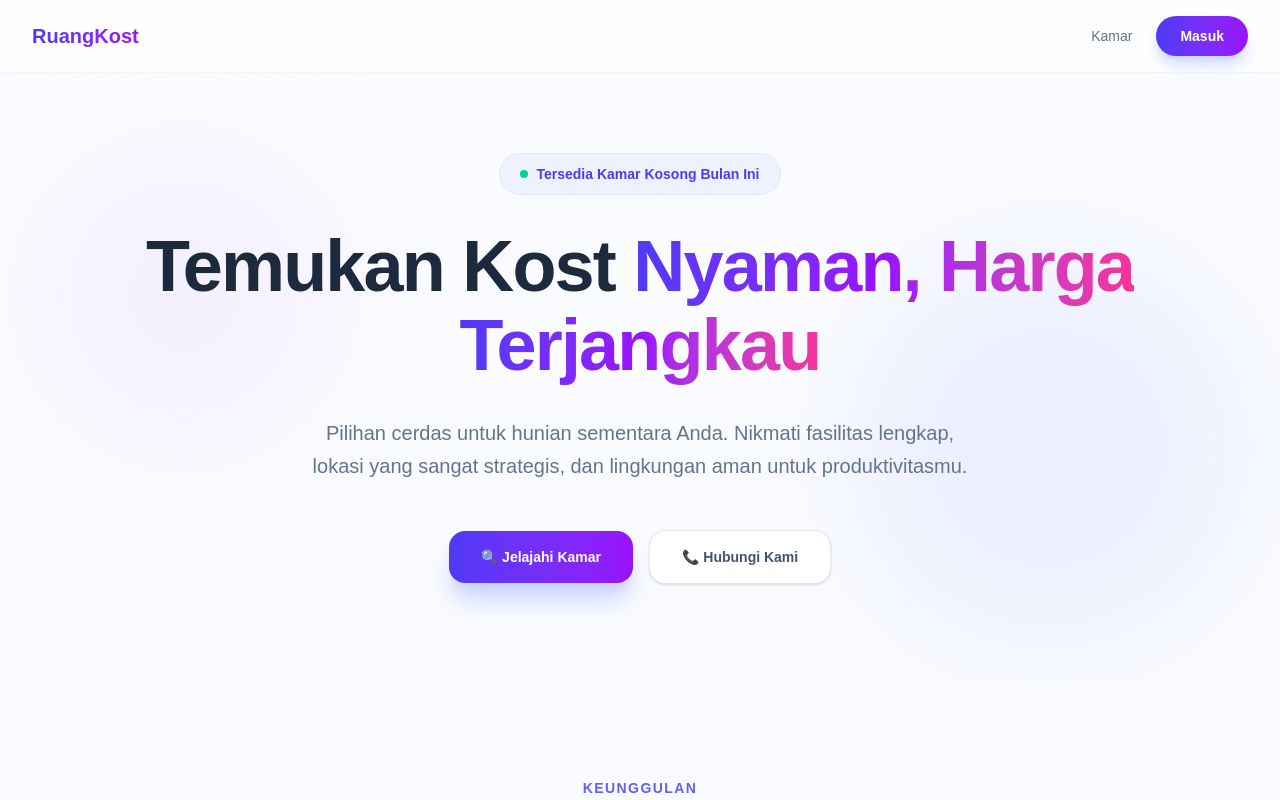
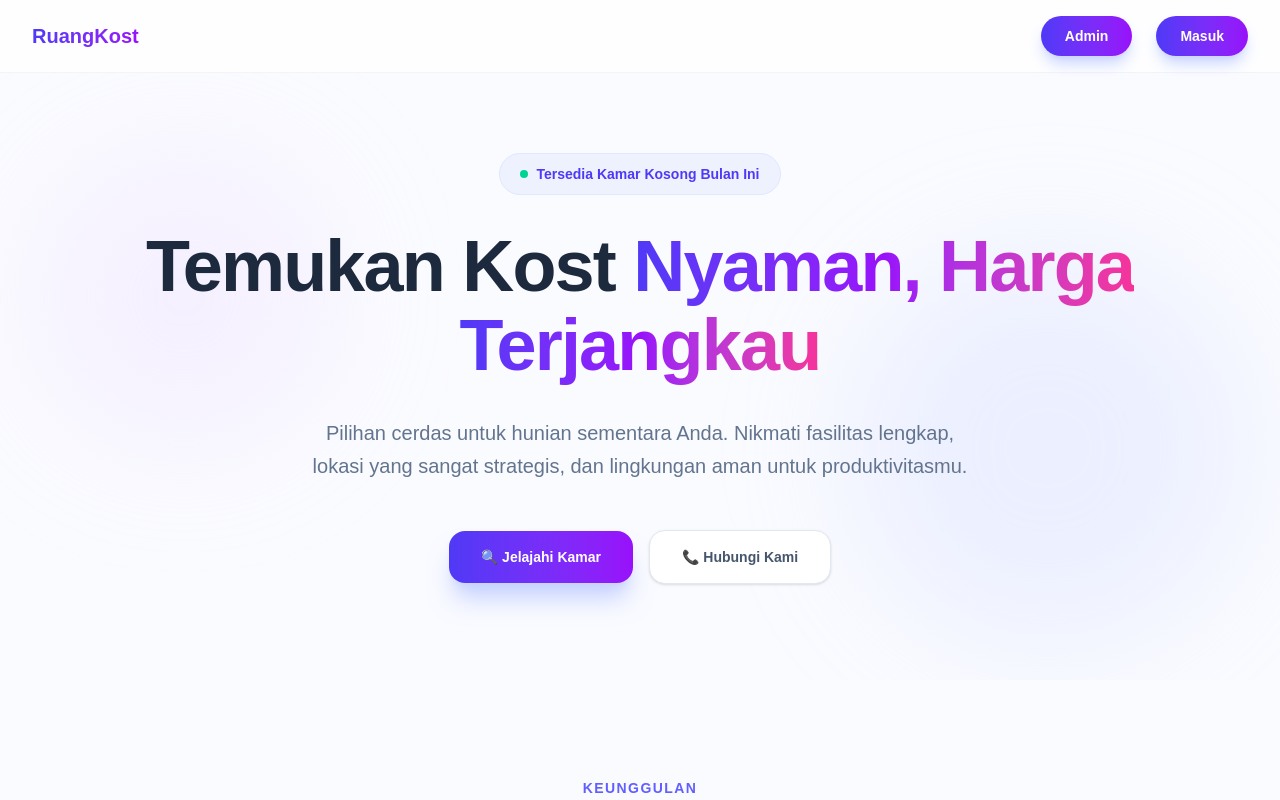
Before and after one commit to augitian1919/ruang-kost, a Next.js app: page / in a window 1280 px wide. Shown: the top 800 px of the page. Built offline with nearby package versions, Linux system fonts and the light colour scheme; no server answers; the database is empty.

Commit message:
update homepage

```diff
--- a/app/page.tsx
+++ b/app/page.tsx
@@ -90,9 +90,12 @@ export default function HomePage() {
           <Link href="/" className="text-xl font-extrabold bg-gradient-to-r from-indigo-600 to-purple-600 bg-clip-text text-transparent">
             RuangKost
           </Link>
-          <div className="flex items-center gap-6">
-            <Link href="/kamar-tersedia" className="text-sm text-slate-500 hover:text-indigo-600 font-medium transition-colors hidden sm:block">
-              Kamar
+          <div className="flex items-center gap-4 sm:gap-6">
+            {/* Tombol Admin Baru dengan desain identik seperti tombol Masuk */}
+            <Link href="/admin" className="hidden sm:block">
+              <button className="px-6 py-2.5 bg-gradient-to-r from-indigo-600 to-purple-600 text-white rounded-full text-sm font-semibold shadow-lg shadow-indigo-200 hover:shadow-xl hover:scale-105 transition-all">
+                Admin
+              </button>
             </Link>
             <Link href="/login">
               <button className="px-6 py-2.5 bg-gradient-to-r from-indigo-600 to-purple-600 text-white rounded-full text-sm font-semibold shadow-lg shadow-indigo-200 hover:shadow-xl hover:scale-105 transition-all">
```
